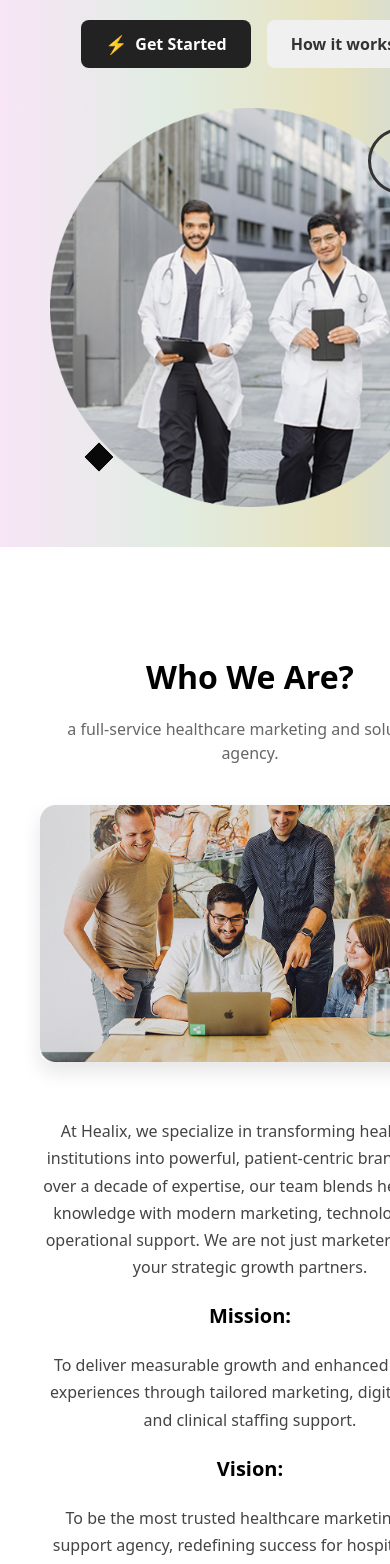
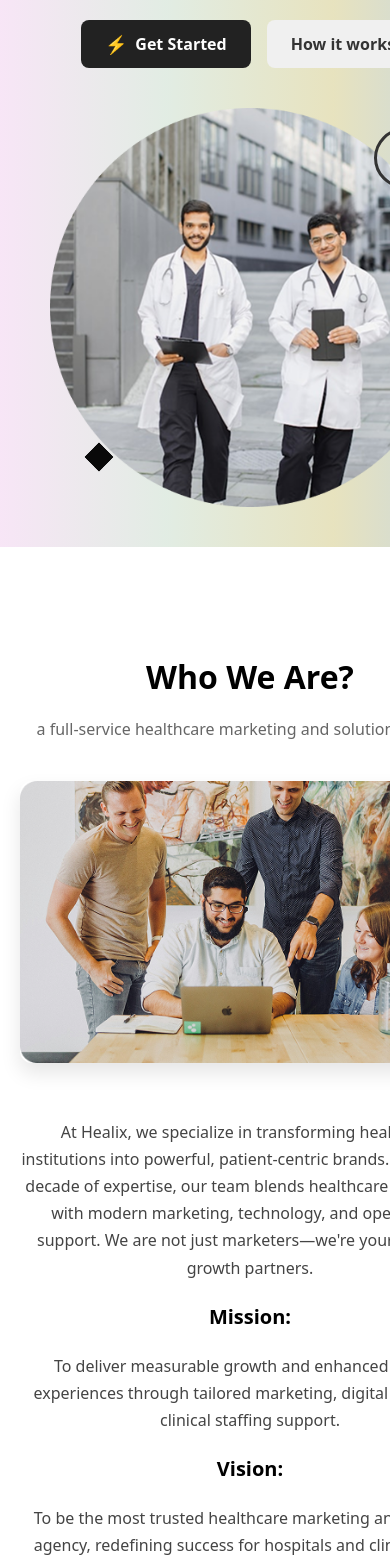
Before and after one commit to Ashwanimechanical/Healix-web, a React (Vite) app in the folder healix-web/: page / in a window 390 px wide. Shown: the part 400-1964 px from the top of the page. Built offline with nearby package versions, Linux system fonts and the light colour scheme.

Commit message:
responsive issue

```diff
--- a/healix-web/src/Pages/HomePage.jsx
+++ b/healix-web/src/Pages/HomePage.jsx
@@ -16,40 +16,52 @@ const doctorsImage = "https://placehold.co/400x400/cccccc/333333?text=Doctors+Im
 // === Styled Components for Hero Section ===
 
 const MainContainer = styled.div`
-  max-width: 1200px; /* Adjust this value as needed to control content width */
-  margin: 0 auto; /* Centers the container horizontally */
-  padding: 0 px; /* Add some horizontal padding to prevent content from touching edges on smaller screens */
-
-  @media (max-width: 768px) {
-    padding: 0 px; /* Slightly less padding on smaller screens */
-  }
+  max-width: 1400px; /* This controls the overall maximum width of your page content */
+  margin: 0 auto; /* Centers the entire page content horizontally */
+  padding: 0; /* Important: MainContainer itself has NO horizontal padding, its children will */
+  box-sizing: border-box; /* Ensures padding is included in the total width if applied elsewhere */
 `;
 
 const HomePageContainer = styled.section`
   display: flex;
   flex-direction: column;
-  align-items: center;
-  padding: 40px 20px;
+  align-items: center; /* Centers content horizontally within this section for mobile */
+  padding: 40px 20px; /* Horizontal padding re-applied directly to this section for mobile */
   background: linear-gradient(to right,rgba(229, 167, 225, 0.29),rgba(187, 212, 191, 0.43),rgba(214, 206, 144, 0.58),rgba(147, 182, 213, 0.58));
   position: relative;
-  overflow: hidden;
+  overflow: hidden; /* Ensures any overflowing decorative elements within this container are clipped */
+  width: 100%; /* Ensures this section takes full width of its parent (MainContainer) */
+  box-sizing: border-box; /* Ensures padding is included in the total width */
 
   @media (min-width: 768px) {
-    flex-direction: row;
-    justify-content: space-between;
-    padding: 60px 80px;
+    flex-direction: row; /* Layout as row on desktop */
+    justify-content: space-between; /* Pushes content wrappers to edges */
+    padding: 60px 80px; /* Horizontal padding re-applied directly to this section for desktop */
+  }
+
+  @media (max-width: 1024px) { /* Adjust breakpoint for larger tablets/laptops */
+    padding: 60px 50px; /* Adjusted padding for larger tablets/laptops */
+  }
+
+  @media (max-width: 480px) {
+    padding: 40px 20px; /* Adjusted padding for very small screens (mobile) */
+
   }
 `;
 
 const ContentWrapper = styled.div`
-  flex: 1;
-  max-width: 600px;
+  flex: 1; /* Allows this content block to grow and shrink */
+  max-width: 600px; /* Keep a max-width for readability of text */
   text-align: center; /* Center text on mobile */
   z-index: 2; /* Ensure content is above decorative elements */
 
   @media (min-width: 768px) {
     text-align: left; /* Align text left on desktop */
-    margin-right: 40px;
+    margin-right: 40px; /* Provides a gap between text and image on desktop */
+  }
+
+  @media (min-width: 1024px) { /* Adjust max-width for larger screens if needed */
+    max-width: 50%; /* Allow it to take up to 50% of parent's width */
   }
 `;
 
@@ -118,9 +130,9 @@ const Icon = styled.span`
 `;
 
 const ImageWrapper = styled.div`
-  flex: 1;
+  flex: 1; /* Allows this image block to grow and shrink */
   position: relative;
-  max-width: 500px;
+  max-width: 500px; /* Keep a max-width for the image container */
   width: 100%;
   display: flex;
   justify-content: center;
@@ -130,11 +142,15 @@ const ImageWrapper = styled.div`
   @media (min-width: 768px) {
     margin-top: 0; /* Remove margin on desktop */
   }
+
+  @media (min-width: 1024px) { /* Adjust max-width for larger screens if needed */
+    max-width: 50%; /* Allow it to take up to 50% of parent's width */
+  }
 `;
 
 const EllipseImage = styled.img`
   width: 100%;
-  max-width: 400px;
+  max-width: 400px; /* Max width for the ellipse itself */
   z-index: 1;
 `;
 
@@ -203,14 +219,24 @@ const Star = styled.div`
 const WhoWeAreSectionContainer = styled.section`
     display: flex;
     flex-direction: column;
-    align-items: center;
-    padding: 80px 40px; /* Ample padding for the section */
+    align-items: center; /* Centers all direct children horizontally */
+    padding: 80px 80px; /* Horizontal padding re-applied directly to this section for desktop */
     background-color: #fff; /* White background as per the image */
-    text-align: center; /* Default center text on mobile */
+    text-align: center; /* Default center text for headings on mobile */
+    width: 100%; /* Ensures this section takes full width of its parent (MainContainer) */
+    box-sizing: border-box; /* Ensures padding is included in the total width */
+
+
+    @media (max-width: 1024px) {
+        padding: 80px 50px;
+    }
 
     @media (min-width: 768px) {
-        text-align: left; /* Align text left on desktop */
-        padding: 100px 80px;
+        padding: 100px 30px; /* Adjusted padding for smaller screens (tablet) */
+    }
+
+    @media (max-width: 480px) {
+        padding: 80px 20px; /* Adjusted padding for very small screens (mobile) */
     }
 `;
 
@@ -219,22 +245,11 @@ const SectionHeading = styled.h2`
     font-weight: 700;
     color: #000000;
     margin-bottom: 0px;
-    /* Removed fixed margin-left for responsiveness */
-    /* margin-left: 360px; */
-    text-align: center; /* Center on mobile */
-    width: 100%; /* Take full width to allow centering */
+    text-align: center; /* Center on mobile and desktop */
+    width: 100%; /* Take full width to allow proper centering */
 
     @media (max-width: 768px) {
         font-size: 32px;
-    }
-    @media (min-width: 768px) {
-        text-align: right; /* Align right on desktop */
-        margin-right: 720px;
-
-        /* To simulate the previous margin-left, you could use a max-width and margin: 0 auto for the parent,
-           or adjust text-align as done here. For a multi-column layout on desktop,
-           the text-align: left on the section itself, combined with the ContentBlock's layout,
-           will naturally align it. */
     }
 `;
 
@@ -242,18 +257,12 @@ const SectionSubheading = styled.p`
     font-size: 18px;
     color: #666;
     margin-bottom: 30px;
-    /* Removed fixed margin-left for responsiveness */
-    /* margin-left: 540px; */
-    text-align: center; /* Center on mobile */
-    width: 100%; /* Take full width to allow centering */
+    text-align: center; /* Center on mobile and desktop */
+    width: 100%; /* Take full width to allow proper centering */
 
     @media (max-width: 768px) {
         font-size: 16px;
         margin-bottom: 40px;
-    }
-    @media (min-width: 768px) {
-        text-align: right;
-        margin-right: 380px;
     }
 `;
 
@@ -261,12 +270,14 @@ const ContentBlock = styled.div`
     display: flex;
     flex-direction: column; /* Stack vertically on mobile */
     gap: 40px; /* Space between image and text on mobile */
-    max-width: 1200px; /* Max width for the content block */
-    width: 100%;
+    max-width: 1200px; /* Max width for the content block (internal content max-width) */
+    width: 100%; /* Allows it to take full width up to max-width */
+    align-items: center; /* Center content within this block on mobile */
 
     @media (min-width: 768px) {
         flex-direction: row; /* Arrange horizontally on desktop */
         gap: 80px; /* Space between image and text on desktop */
+        align-items: flex-start; /* Align items to the top on desktop */
     }
 `;
 
@@ -349,7 +360,7 @@ const SectionPrimaryButton = styled(PrimaryButton)`
 
 const HomePage = () => {
   return (
-    <MainContainer> {/* Wrap all content in MainContainer */}
+    <MainContainer> {/* This MainContainer wraps ALL your main page content */}
       <HomePageContainer>
         <ContentWrapper>
           <Heading>
@@ -418,6 +429,7 @@ const HomePage = () => {
               </TextContent>
           </ContentBlock>
       </WhoWeAreSectionContainer>
+      {/* Other HomePage sections */}
       <HomePageTwo />
       <HomePageThree />
       <HomePageFour />
--- a/healix-web/src/index.css
+++ b/healix-web/src/index.css
@@ -80,3 +80,10 @@ button:focus-visible {
     background-color: #f9f9f9;
   }
 }
+/* In your global styles or index.css */
+html {
+  box-sizing: border-box;
+}
+*, *::before, *::after {
+  box-sizing: inherit;
+}
```
